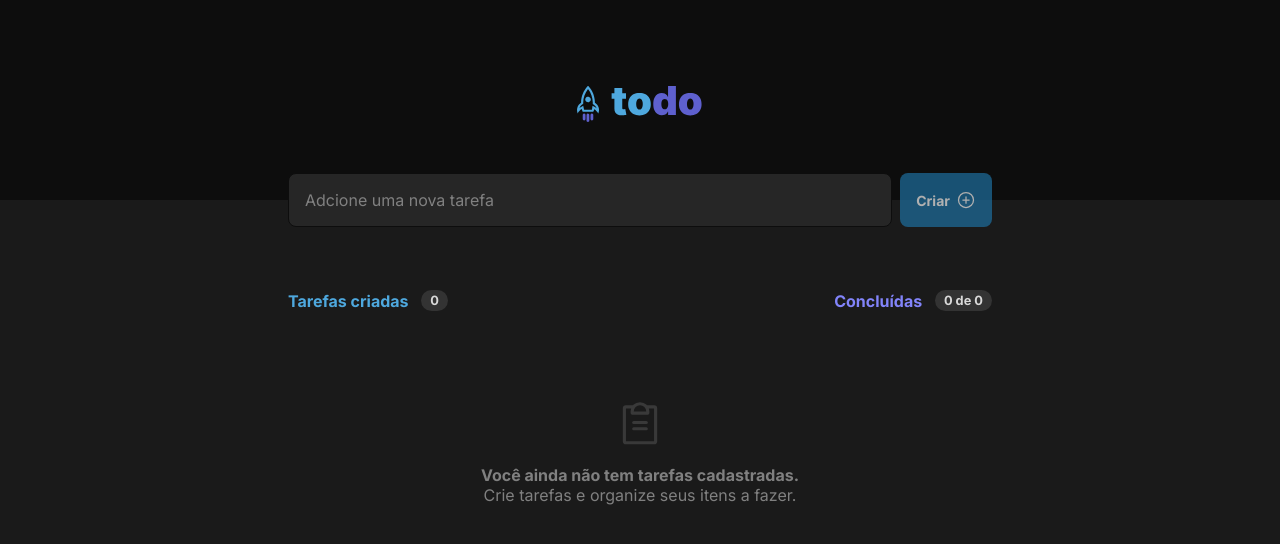
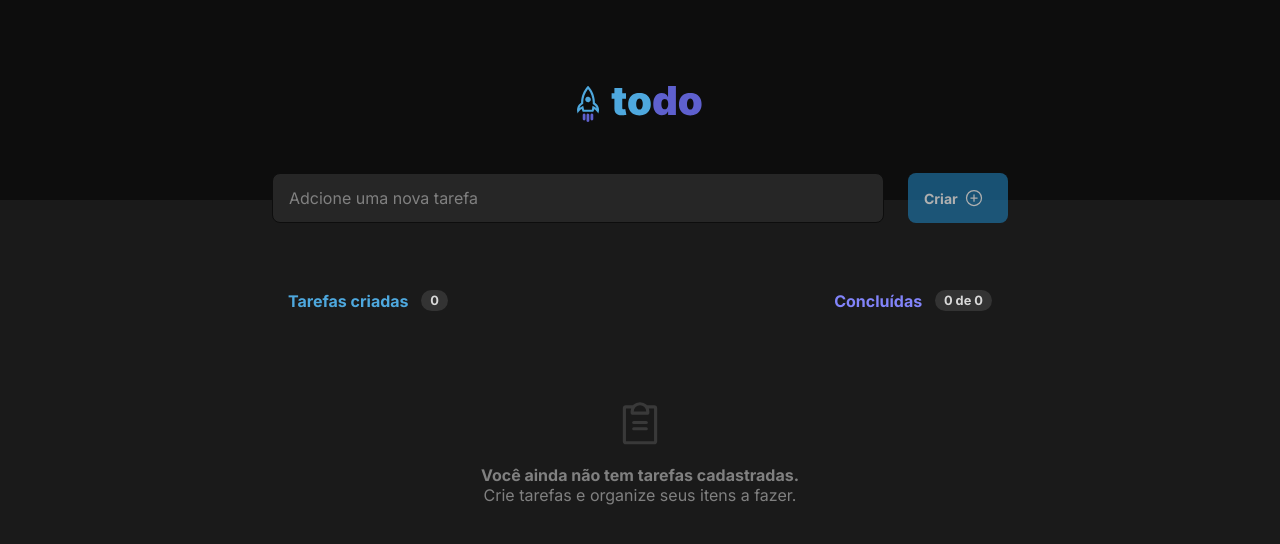
Before and after one commit to Coastony/to-do-list, a React (Vite) app: page / in a window 1280 px wide. Shown: the top 544 px of the page. Built offline with nearby package versions, Linux system fonts and the light colour scheme.

Commit message:
Update Header.module.css

```diff
--- a/src/components/Header/Header.module.css
+++ b/src/components/Header/Header.module.css
@@ -56,3 +56,59 @@
     opacity: 0.7;
     cursor: not-allowed;
 }
+
+/* MEDIA QUERIES */
+
+@media only screen and (min-width: 375px) {
+    .header img {
+        margin-right: 18rem;
+    }
+
+    .newTaskForm {
+        display: grid;
+        padding: 0 2.1rem;
+    }
+
+    .newTaskForm  input{
+        width: 300px;
+        height: 50px;
+    }
+
+    .newTaskForm button {
+        width: 100px;
+        height: 50px;
+        margin-left: 6rem;
+    }
+}
+
+@media only screen and (min-width: 768px) {
+    .header img {
+        margin-right: 27rem;
+    }
+
+    .newTaskForm {
+        display: grid;
+        padding: 0 0;
+    }
+}
+
+@media only screen and (min-width: 1000px) {
+    .header img {
+        margin-right: 0rem;
+    }
+
+    .newTaskForm {
+        display: flex;
+        padding: 0 0;
+    }
+
+    .newTaskForm  input{
+        height: 50px;
+    }
+
+    .newTaskForm button {
+        width: 100px;
+        height: 50px;
+        margin-left: 1rem;
+    }
+}
```
